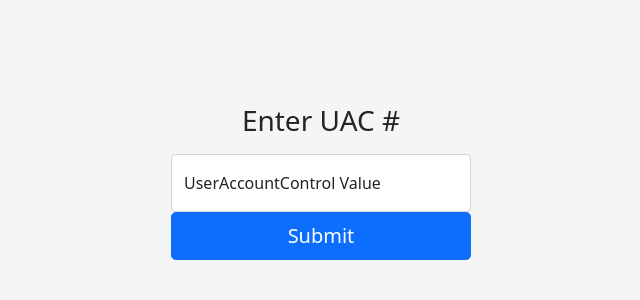
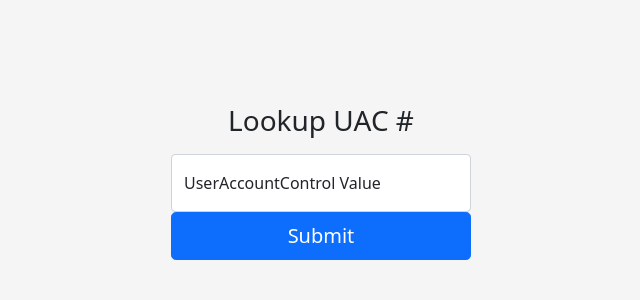
Before and after one commit to AgroDan/uac_lookup, a Flask app: page / in a window 1280 px wide. Shown: the part 218-518 px from the top of the page, without its empty margins (319-959 px from the left). Run offline with Flask 2, Linux system fonts and the light colour scheme; some libraries are stand-ins or nearby versions.

Commit message:
Updated readme and changed some text on html page

```diff
--- a/templates/index.html
+++ b/templates/index.html
@@ -7,7 +7,7 @@
     <meta name="description" content="">
     <meta name="author" content="Mark Otto, Jacob Thornton, and Bootstrap contributors">
     <meta name="generator" content="Hugo 0.87.0">
-    <title>Signin Template · Bootstrap v5.1</title>
+    <title>User Account Control Lookup</title>
 
     <link rel="canonical" href="https://getbootstrap.com/docs/5.1/examples/sign-in/">
 
@@ -23,7 +23,7 @@
 
 <main class="form-signin">
   <form method="POST">
-    <h1 class="h3 mb-3 fw-normal">Enter UAC #</h1>
+    <h1 class="h3 mb-3 fw-normal">Lookup UAC #</h1>
 
     <div class="form-floating">
       <input type="text" name="uacnum" class="form-control" id="floatingInput" placeholder="2097152">
```
Also changed, not shown: README.md.
